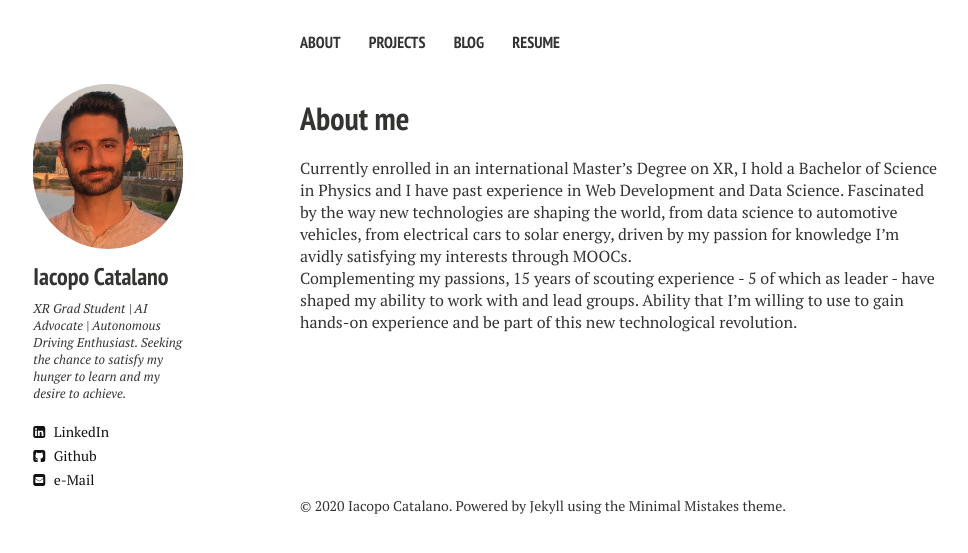
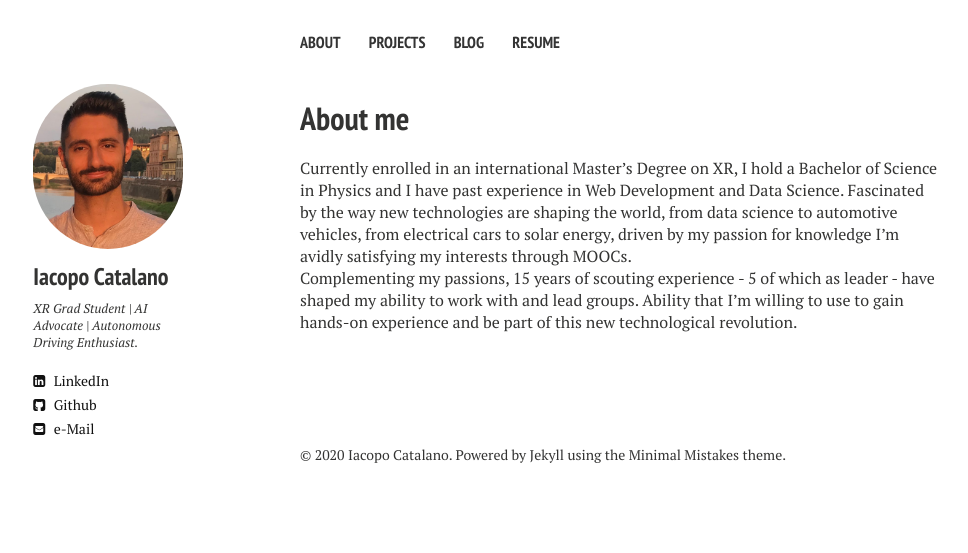
Before and after one commit to IacopomC/iacopomc.github.io, a Jekyll site: the page built from index.md, in a window 1280 px wide. Shown: the top 553 px of the page, without its empty margins (20-988 px from the left). Built offline with Jekyll 4.4.1, drawn with Linux system fonts in a browser that asks for light colours; nearby versions of some CDN libraries.

Commit message:
Update bio

```diff
--- a/_config.yml
+++ b/_config.yml
@@ -8,8 +8,8 @@ owner:
   name:           Iacopo Catalano
   avatar:         avatar.jpg
   bio:            XR Grad Student | AI Advocate | Autonomous Driving Enthusiast.
-                  Seeking the chance to satisfy
-                  my hunger to learn and my desire to achieve.
+                  # Seeking the chance to satisfy
+                  # my hunger to learn and my desire to achieve.
   email:          iacopomcatalano@gmail.com
   # Social networking links are used in author-bio sidebar. Update and remove as you like.
   github: IacopomC
```
